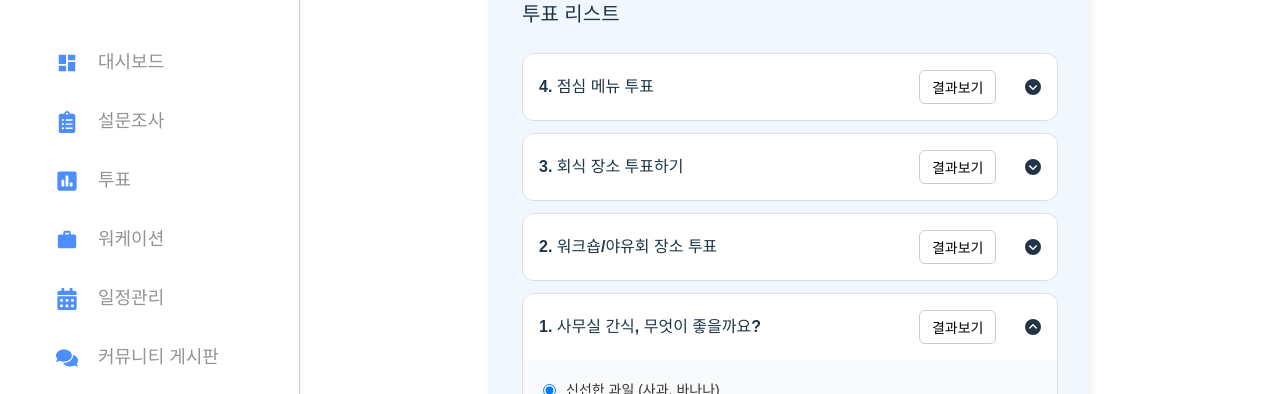
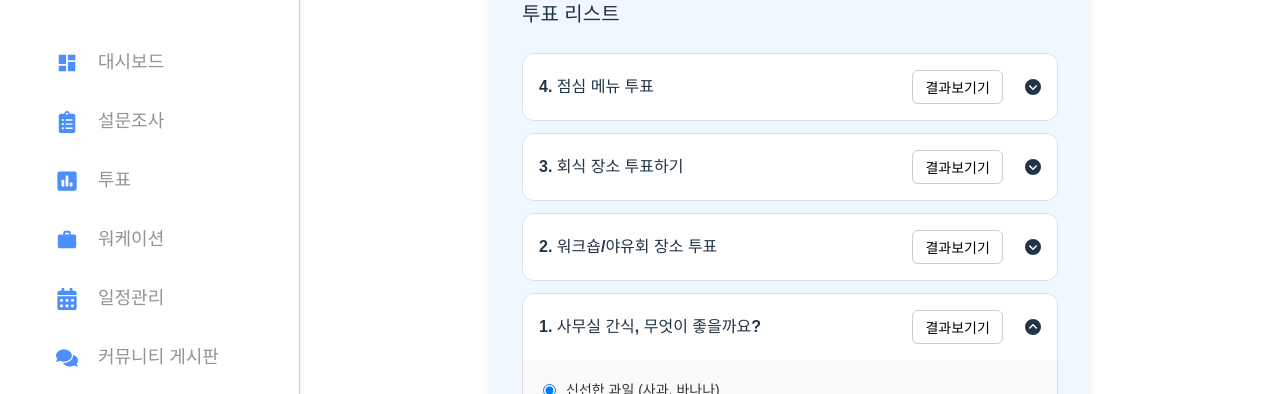
Before and after one commit to JEUNG1234/Final-Project, a React (Vite) app in the folder React/Final-Front/: page /votelist in a window 1280 px wide. Shown: the part 173-567 px from the top of the page. Built offline with nearby package versions, Linux system fonts and the light colour scheme.

Commit message:
update 투표리스트 페이지

```diff
--- a/React/Final-Front/src/pages/VoteList.jsx
+++ b/React/Final-Front/src/pages/VoteList.jsx
@@ -200,7 +200,7 @@ const VoteList = () => {
     }
   }}
 >
-  결과보기
+  결과보기기
 </ResultButton>
 
             {showModal && resultData && (
```
